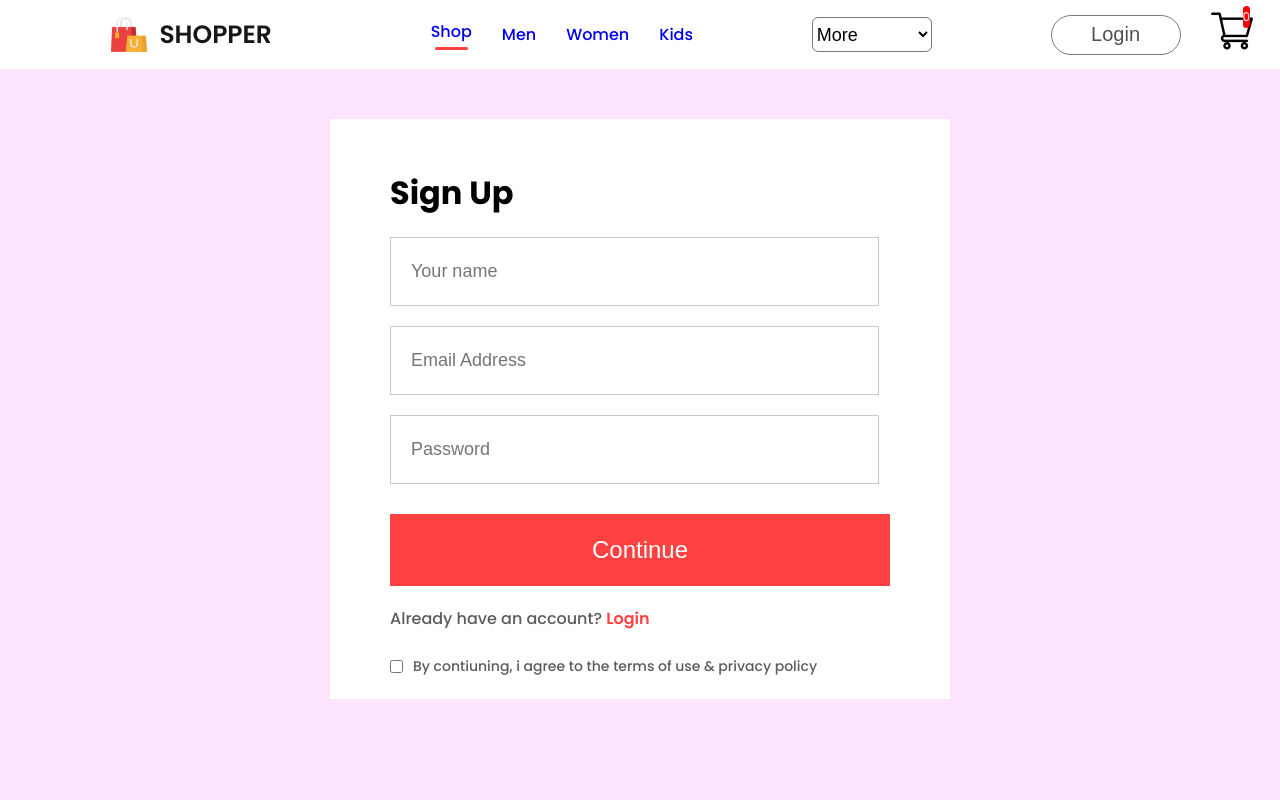
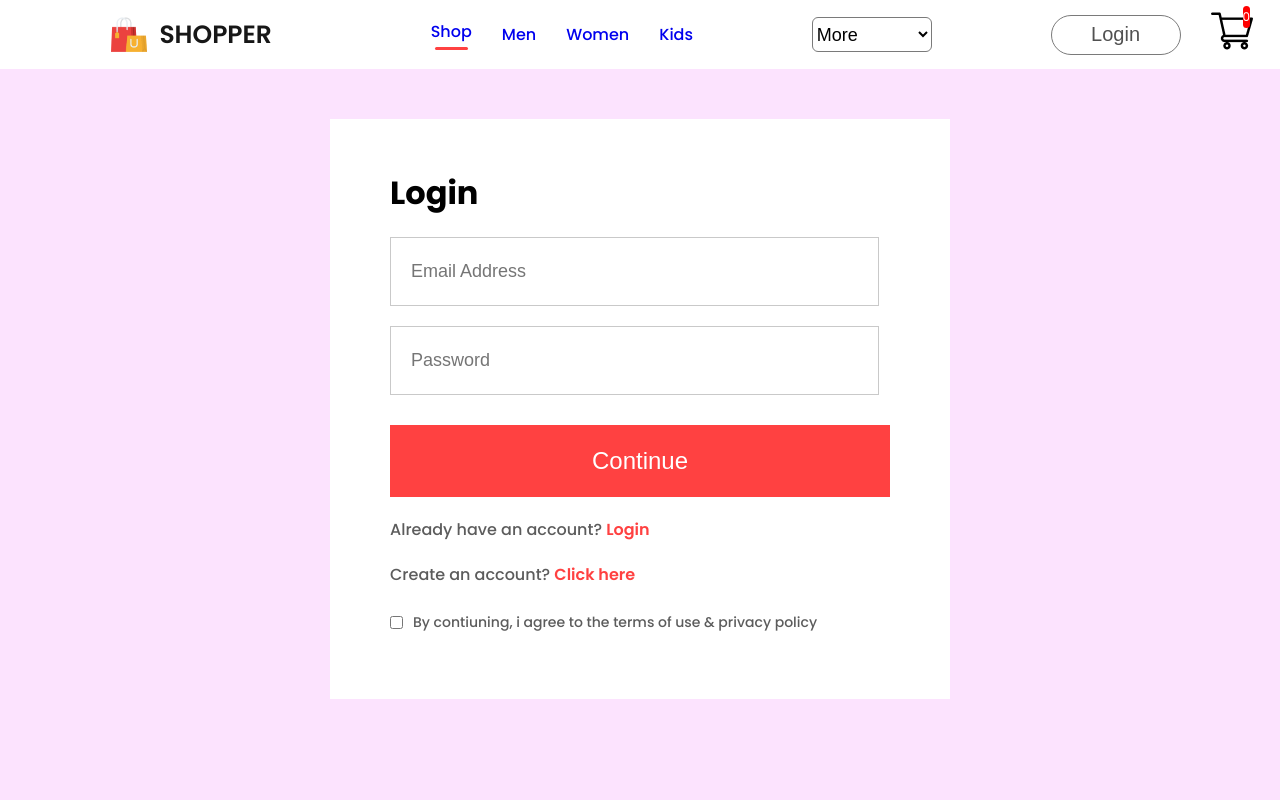
Before and after one commit to 1lelanta/E-commerce--main, a React (Create React App) app in the folder frontend/: page /login in a window 1280 px wide. Shown: the top 800 px of the page. Built offline with nearby package versions, Linux system fonts and the light colour scheme.

Commit message:
feat(frontend): add turnary to check if user already have an account

```diff
--- a/frontend/src/Pages/LoginSignup.jsx
+++ b/frontend/src/Pages/LoginSignup.jsx
@@ -1,18 +1,22 @@
-import React from 'react'
+import React, { useState } from 'react'
 import './CSS/Loginsignup.css'
 
 const LoginSignup = () => {
+
+  const [state,setState] = useState("Login");
+
   return (
     <div className='loginsignup'>
       <div className="loginsignup-container">
-        <h1>Sign Up</h1>
+        <h1>{state}</h1>
         <div className="loginsignup-field">
-          <input type="text" placeholder='Your name' />
+          {state==="Sign Up"?<input type="text" placeholder='Your name' />:<></>}
           <input type="email" placeholder='Email Address' />
           <input type="password" placeholder='Password' />
         </div>
         <button>Continue</button>
         <p className="loginsignup-login">Already have an account? <span>Login</span></p>
+        <p className="loginsignup-login">Create an account? <span>Click here</span></p>
         <div className="loginsignup-agree">
           <input type="checkbox" name='' id='' />
           <p>By contiuning, i agree to the terms of use & privacy policy</p>
```
